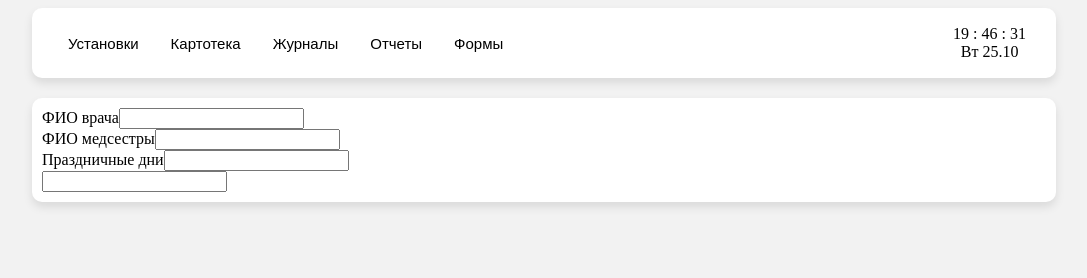
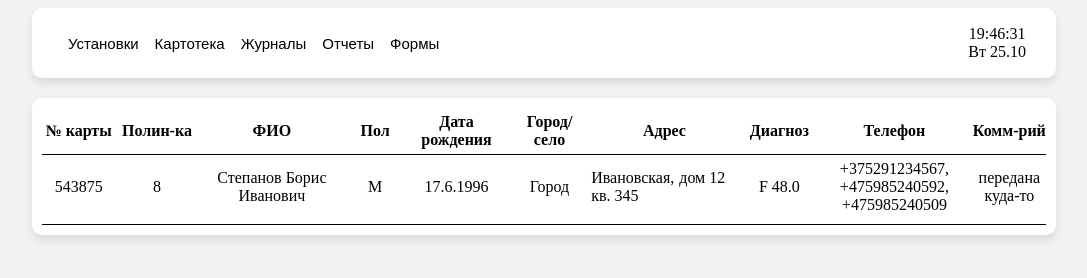
Before and after one commit to DocKavetski/Control_complex, a plain HTML site: page index.html in a window 1280 px wide. Shown: the whole page, without its empty margins (96-1183 px from the left). Drawn offline with Linux system fonts and the light colour scheme.

Commit message:
куча исправлений
исправил функцию с менюшками, исправил массив с объектами, исправил функцию по созданию строки

```diff
--- a/app.js
+++ b/app.js
@@ -1,6 +1,7 @@
 "use strict";
 
 // window.addEventListener("DOMContentLoaded", function () {
+
 function time() {
   let today = new Date();
   let hour = today.getHours();
@@ -29,15 +30,12 @@ function time() {
     month = `0${month}`;
   }
 
-  document.querySelector(
-    ".clock"
-  ).innerHTML = `${hour} : ${minutes} : ${seconds}`;
+  document.querySelector(".clock").innerHTML = `${hour}:${minutes}:${seconds}`;
   document.querySelector(".date").innerHTML = `${wDay} ${day}.${month} `;
 }
 setInterval(time, 1000);
 
-
-function createRow(obj) {
+/* function createRow(obj) {
   document.querySelector(".files").insertAdjacentHTML(
     "beforeend",
     `
@@ -62,11 +60,39 @@ function createRow(obj) {
   `
   );
 }
+createRow(patient1);
+ */
 
-createRow(patient1);
+function createRow(arr) {
+  document.querySelector(".files").insertAdjacentHTML(
+    "beforeend",
+    `
+<div class="row">
+<div>${arr[0]["nCard"]}</div>
+  <div>${arr[0]["poly"]}</div>
+  <div>${arr[0]["data"]["f"]} ${arr[0]["data"]["i"]} ${arr[0]["data"]["o"]}</div>
+  <div>${arr[0]["sex"]}</div>
+  <div>${arr[0]["birth"]["d"]}.${arr[0]["birth"]["m"]}.${arr[0]["birth"]["y"]} </div>
+  <div>${arr[0]["city"]}</div>
 
 
-// });
+  <div class="row-adress">
+    <div>${arr[0]["adress"]["street"]}, </div>
+    <div>дом ${arr[0]["adress"]["home"]} </div>
+    <div>кв. ${arr[0]["adress"]["flat"]} </div>
+
+
+  </div>
+  <div>F ${arr[0]["diagnosis"]} </div>
+  <div>${arr[0]["phone"].join(', ')} </div>
+  <div>${arr[0]["comment"]} </div>
+  <div>
+  `
+
+  );
+}
+
+console.log(createRow(patiens));
 
 function tabMenu(block) {
   let tab = document.getElementsByClassName(`${block}-nav-button`);
@@ -78,7 +104,7 @@ function tabMenu(block) {
       tabContent[i].classList.add("hide");
     }
   }
-  hideTabContent(4);
+  hideTabContent(2);
 
   function showTabContent(b) {
     if (tabContent[b].classList.contains("hide")) {
@@ -89,7 +115,7 @@ function tabMenu(block) {
 
   menu.addEventListener("click", function (event) {
     let target = event.target;
-    if (target.className == `${block}-nav-button`) {
+    if (target.classList.contains(`${block}-nav-button`)) {
       for (let i = 0; i < tab.length; i++)
         if (target == tab[i]) {
           showTabContent(i);
@@ -99,4 +125,5 @@ function tabMenu(block) {
   });
 }
 
-console.log(tabMenu('header'));
+console.log(tabMenu("header"));
+console.log(tabMenu("reports"));
--- a/base.js
+++ b/base.js
@@ -91,18 +91,18 @@ const patiens = [
   {
     nCard: 543875,
     poly: 8,
-    name: {
+    data: {
       f: "Степанов",
       i: "Борис",
       o: "Иванович",
     },
-
+    sex: "М",
     birth: {
       d: 17,
       m: 6,
       y: 1996,
     },
-    city: ["Город", "Село"],
+    city: "Город",
     adress: {
       street: "Ивановская",
       home: "12",
@@ -111,6 +111,9 @@ const patiens = [
 
     diagnosis: "48.0",
     phone: ["+375291234567", "+475985240592", "+475985240509"],
+
+
+    comment: "передана куда-то",
   },
 
 
--- a/index.html
+++ b/index.html
@@ -10,12 +10,18 @@
   <body class="body">
     <header class="header">
       <nav>
-        <form class="nav-menu header-nav-menu">
-          <button class="header-nav-button" type="button">Установки</button>
-          <button class="header-nav-button" type="button">Картотека</button>
-          <button class="header-nav-button" type="button">Журналы</button>
-          <button class="header-nav-button" type="button">Отчеты</button>
-          <button class="header-nav-button" type="button">Формы</button>
+        <form class="header-nav-menu nav-menu">
+          <button class="header-nav-button button" type="button">
+            Установки
+          </button>
+          <button class="header-nav-button button" type="button">
+            Картотека
+          </button>
+          <button class="header-nav-button button" type="button">
+            Журналы
+          </button>
+          <button class="header-nav-button button" type="button">Отчеты</button>
+          <button class="header-nav-button button" type="button">Формы</button>
         </form>
       </nav>
       <div class="today">
@@ -26,14 +32,14 @@
 
     <main class="main">
       <!-- вводные параметры -->
-      <section class="parametrs header-nav-tab">
+      <section class="parametrs header-nav-tab hide">
         <label for="">ФИО врача<input type="text" /></label>
         <label for="">ФИО медсестры<input type="text" /></label>
         <label for="">Праздничные дни<input type="text" /></label>
         <label for=""><input type="text" /></label>
       </section>
       <!-- картотека -->
-      <section class="files header-nav-tab hide">
+      <section class="files header-nav-tab">
         <div class="row row--title">
           <div>№ карты</div>
           <div>Полин-ка</div>
@@ -50,7 +56,17 @@
       <!-- журналы -->
       <section class="log header-nav-tab hide">журналы</section>
       <!-- отчеты -->
-      <section class="reports header-nav-tab hide">отчеты</section>
+      <section class="reports header-nav-tab hide">
+        <div class="reports-nav-menu">
+          <button class="reports-nav-button button">Отчет за день</button>
+          <Button class="reports-nav-button button">Отчет за месяц</Button>
+          <Button class="reports-nav-button button">Отчет за год</Button>
+        </div>
+
+        <div class="reports-nav-tab hide">Отчет за день</div>
+        <div class="reports-nav-tab hide">Отчет за месяц</div>
+        <div class="reports-nav-tab hide">Отчет за год</div>
+      </section>
       <!-- формы -->
       <section class="forms header-nav-tab hide">формы</section>
     </main>
--- a/style.sass
+++ b/style.sass
@@ -1,5 +1,15 @@
 *
     box-sizing: border-box
+
+.button
+    cursor: pointer
+    padding-top: 26px
+    padding-bottom: 26px
+    border: none
+    background: white
+    font-size: 15px
+
+
 
 .body
     display: grid
@@ -29,13 +39,6 @@
         border: none
         background: white
         font-size: 15px
-
-    &-nav-menu
-        display: flex
-        list-style-type: none
-        gap: 20px
-        color: black
-        padding-left: 0
 
 .clock, .date
     text-align: center
@@ -79,5 +82,11 @@
     .phone
         font-size: 12px
 
+
+
+
+
+
+
 .hide
     display: none
```
Also changed, not shown: style.css, 1 other file.
